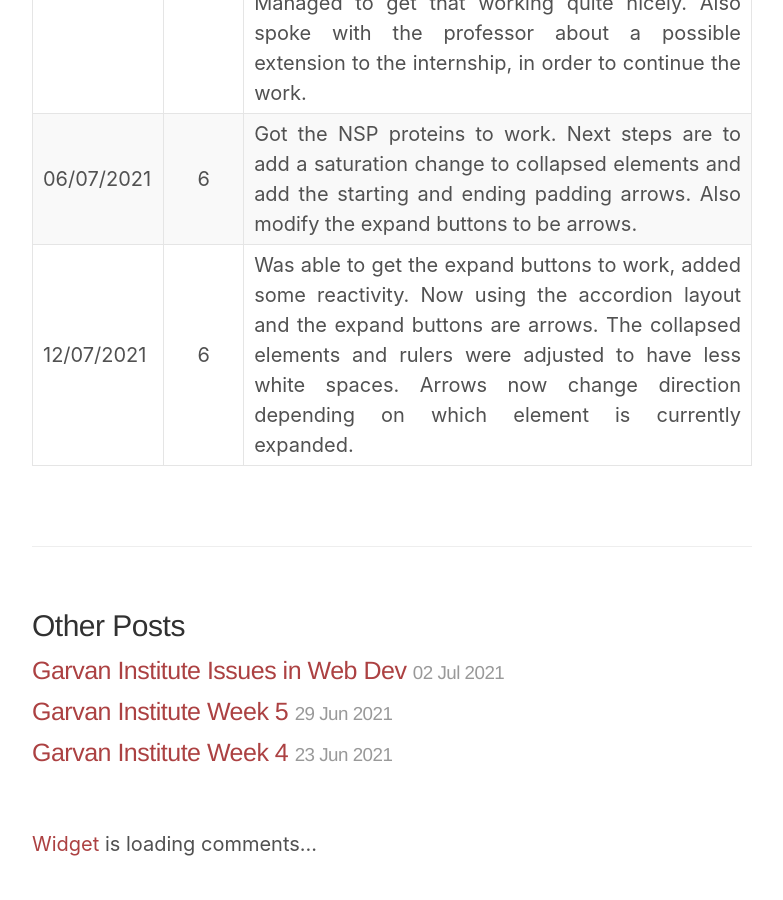
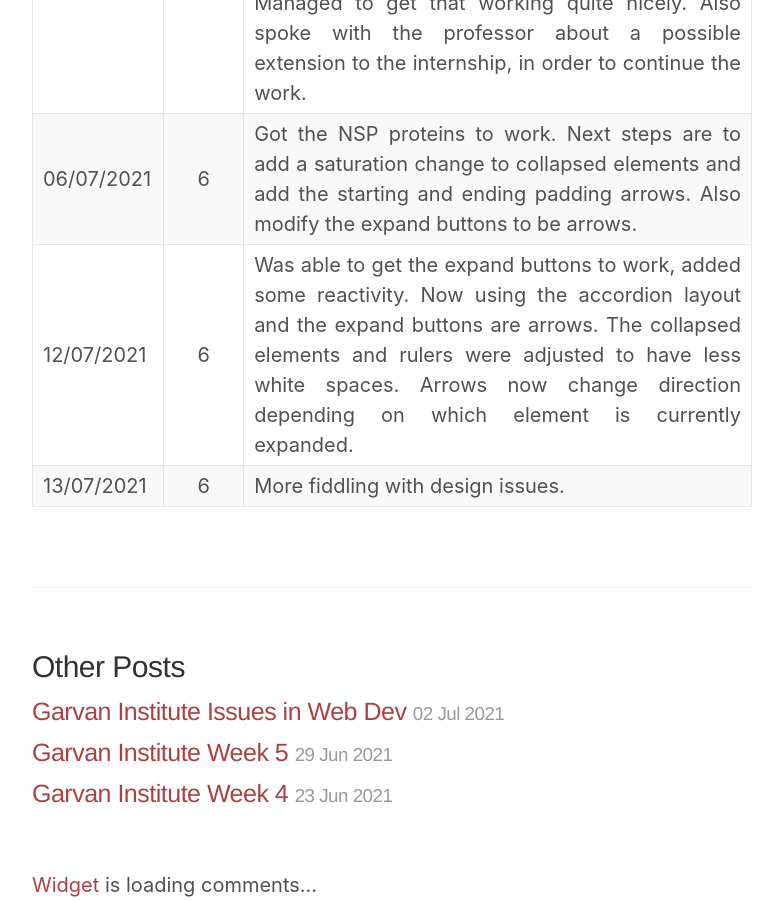
Before and after one commit to Key-Puncher/key-puncher.github.io, a Jekyll site: the page built from _posts/2021-06-08-garvan-institute-activity-log.md, in a window 1280 px wide and 900 px high, scrolled down 4030 px. Shown: the whole window, without its empty margins (248-1031 px from the left). Built offline with Jekyll 4.4.1, drawn with Linux system fonts in a browser that asks for light colours; a style sheet for code colours, icons or effects is not loaded; before the commit the page ends 4889 px from its top, so only the background shows below that.

Commit message:
Update 2021-06-08-garvan-institute-activity-log.md

```diff
--- a/_posts/2021-06-08-garvan-institute-activity-log.md
+++ b/_posts/2021-06-08-garvan-institute-activity-log.md
@@ -27,3 +27,4 @@ title: Garvan Institute Activity Log
 | 05/07/2021 | 6 | Continued to investigate the chrome bug. Came up with several different methods of resolving it. Found a few others who had experienced similiar issues. Decided ultimately to split up larger gradients instead of implementing another solution. Managed to get that working quite nicely. Also spoke with the professor about a possible extension to the internship, in order to continue the work. |
 | 06/07/2021 | 6 | Got the NSP proteins to work. Next steps are to add a saturation change to collapsed elements and add the starting and ending padding arrows. Also modify the expand buttons to be arrows. |
 | 12/07/2021 | 6 | Was able to get the expand buttons to work, added some reactivity. Now using the accordion layout and the expand buttons are arrows. The collapsed elements and rulers were adjusted to have less white spaces. Arrows now change direction depending on which element is currently expanded. |
+| 13/07/2021 | 6 | More fiddling with design issues. |
```
